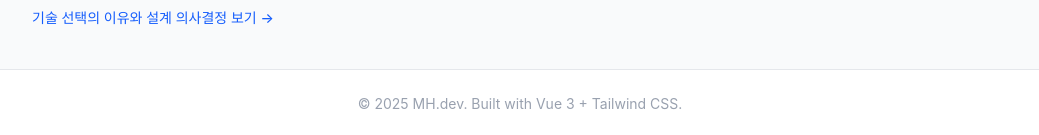
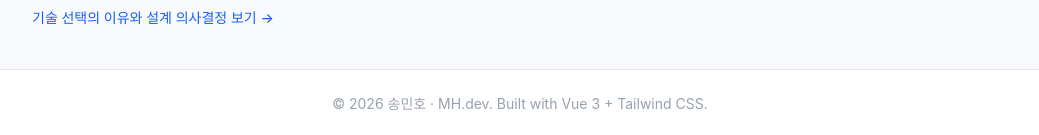
Before and after one commit to minho-lab/career-dashboard, a Vue app in the folder frontend/: page / in a window 1280 px wide. Shown: the part 2218-2353 px from the top of the page, without its empty margins (120-1159 px from the left). Built offline with nearby package versions, Linux system fonts and the light colour scheme.

Commit message:
fix: 페이지 title/meta 추가(송민호), 푸터 연도 자동화, lang ko

```diff
--- a/frontend/index.html
+++ b/frontend/index.html
@@ -1,10 +1,14 @@
 <!doctype html>
-<html lang="en">
+<html lang="ko">
   <head>
     <meta charset="UTF-8" />
     <link rel="icon" type="image/svg+xml" href="/vite.svg" />
     <meta name="viewport" content="width=device-width, initial-scale=1.0" />
-    <title>frontend</title>
+    <title>송민호 | Backend & AI Agent Engineer</title>
+    <meta name="description" content="송민호 — 백엔드 & AI 에이전트 엔지니어. 이커머스 OMS를 헥사고날 아키텍처로 전환하고, 클레임 자동화 에이전트와 팀 AI 도구 플랫폼을 설계·구축합니다." />
+    <meta property="og:type" content="website" />
+    <meta property="og:title" content="송민호 | Backend & AI Agent Engineer" />
+    <meta property="og:description" content="이커머스 OMS 설계·운영, 클레임 자동화, 팀 AI 도구 플랫폼을 만드는 백엔드 개발자 포트폴리오." />
   </head>
   <body>
     <div id="app"></div>
--- a/frontend/src/App.vue
+++ b/frontend/src/App.vue
@@ -6,6 +6,7 @@ import { useDarkMode } from './composables/useDarkMode'
 const route = useRoute()
 const mobileOpen = ref(false)
 const { isDark, toggle: toggleDark } = useDarkMode()
+const year = new Date().getFullYear()
 
 const navLinks = [
   { to: '/', label: 'Home' },
@@ -104,7 +105,7 @@ function exportPdf() {
 
     <footer class="border-t border-gray-200 bg-white dark:bg-gray-900 dark:border-gray-800 no-print">
       <div class="max-w-5xl mx-auto px-6 py-6 text-center text-sm text-gray-400 dark:text-gray-600">
-        &copy; 2025 MH.dev. Built with Vue 3 + Tailwind CSS.
+        &copy; {{ year }} 송민호 · MH.dev. Built with Vue 3 + Tailwind CSS.
       </div>
     </footer>
   </div>
```
